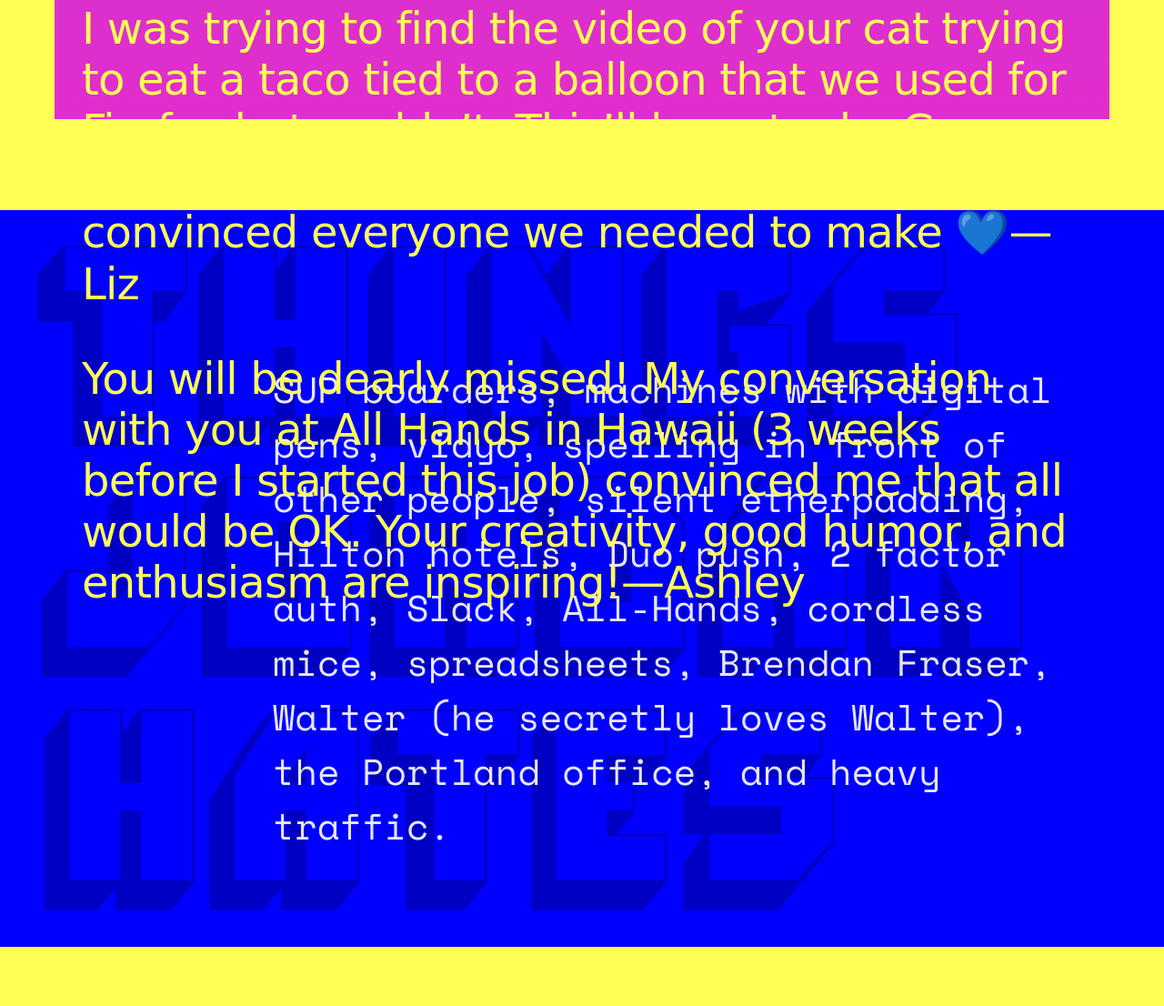
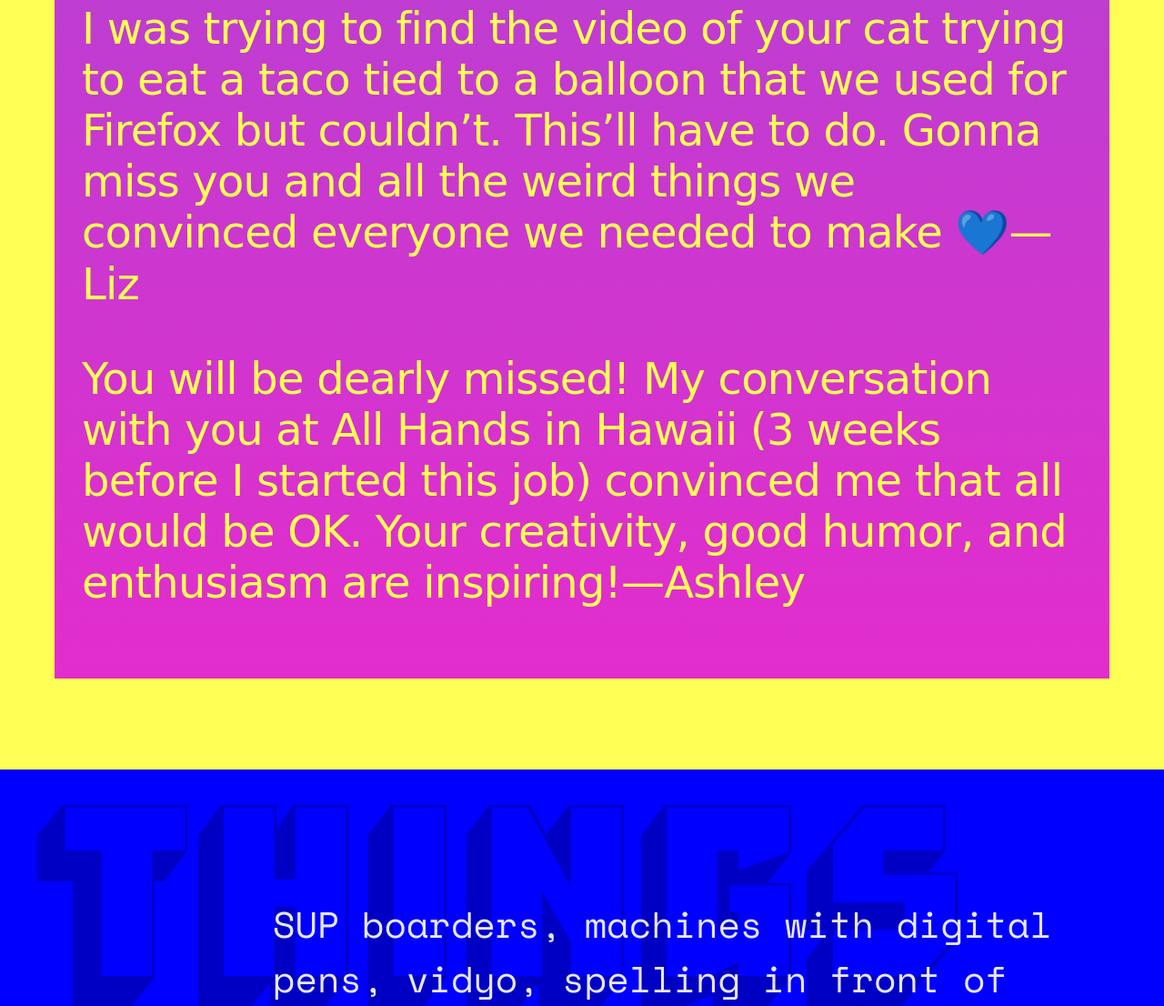
Before and after one commit to natalieworth/the-gush-site, a plain HTML site: page index.html in a window 1280 px wide. Shown: the part 4419-5525 px from the top of the page at 91% size. Before the commit the page ends 5460 px from the top, so only its background shows below. Drawn offline with nearby package versions, Linux system fonts and the light colour scheme; a web font is replaced by a local one.

Commit message:
Fixed blue area height.

```diff
--- a/css/style.css
+++ b/css/style.css
@@ -88,10 +88,10 @@ body {
 
 .quotes {
   position: relative;
-  height: 3790px;
   /*overflow: visible;*/
   margin: 60px;
   margin-bottom: 100px;
+  padding: 30px;
   /* Permalink - use to edit and share this gradient: http://colorzilla.com/gradient-editor/#148be5+1,e22dcd+100 */
   background: #148be5; /* Old browsers */
   background: -moz-linear-gradient(top,  #148be5 1%, #e22dcd 100%); /* FF3.6-15 */
@@ -182,20 +182,13 @@ mix-blend-mode: soft-light;
   mix-blend-mode: soft-light;
 }
 
-.margin {
-  padding: 30px;
-  position: relative;
-  height: 2000px;
-}
-
 .things-jordan-hates {
   background-color: #0000FF;
-  background-clip:content-box;
   border: none;
   position: relative;
-  height: 810px;
   z-index: 8;
   margin: 0 auto;
+  min-height: 800px;
 }
 
 .tjh {
@@ -206,16 +199,17 @@ mix-blend-mode: soft-light;
 }
 
 h1 {
-  position: absolute;
+  /*position: absolute;*/
   color: #ffffff;
   font-size: 2.5em;
   font-weight: 400;
   font-family: 'Space Mono', cursive;
   text-align: left;
-  padding: 140px 50px 100px 300px;
+  padding: 140px 50px 0 300px;
   z-index: 10;
   line-height: 1.5em;
   opacity: 0.9;
+  margin: 0;
 }
 
 .cat-cry {
--- a/index.html
+++ b/index.html
@@ -27,7 +27,6 @@
       <img class="dogge" src="images/dogge.gif">
     </div>
     <div class="quotes">
-      <div class="margin">
       <img class="failing-robots" src="images/failing-robots.gif">
       <p>Good luck with the robots! Was awesome to have the chance to work with you.—Hannah</p>
       <img class="jordan-01" src="images/jordan-01.png">
@@ -59,7 +58,6 @@
       <p>I was trying to find the video of your cat trying to eat a taco tied to a balloon that we used for Firefox but couldn’t. This’ll have to do. Gonna miss you and all the weird things we convinced everyone we needed to make 💙—Liz</p>
       <p>You will be dearly missed!  My conversation with you at All Hands in Hawaii (3 weeks before I started this job) convinced me that all would be OK. Your creativity, good humor, and enthusiasm are inspiring!—Ashley</p>
     </div>
-    </div>
       <div class="things-jordan-hates">
         <img class="tjh" src="images/tjh.png">
         <h1>SUP boarders, machines with digital pens, vidyo, spelling in front of other people, silent etherpadding, Hilton hotels, Duo push, 2 factor auth, Slack, All-Hands, cordless mice, spreadsheets, Brendan Fraser, Walter (he secretly loves Walter), the Portland office, and heavy traffic. </h1>
```
Lines whose indentation alone changed are shown as unchanged.
